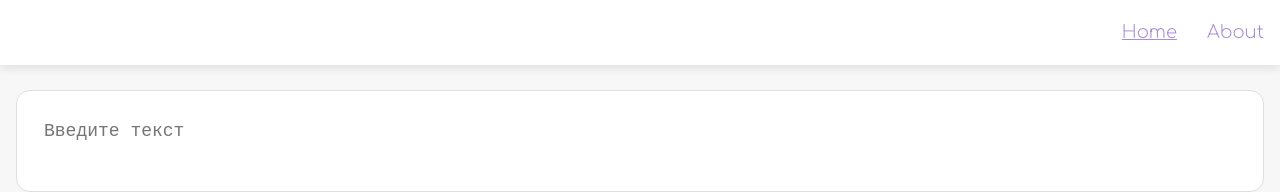
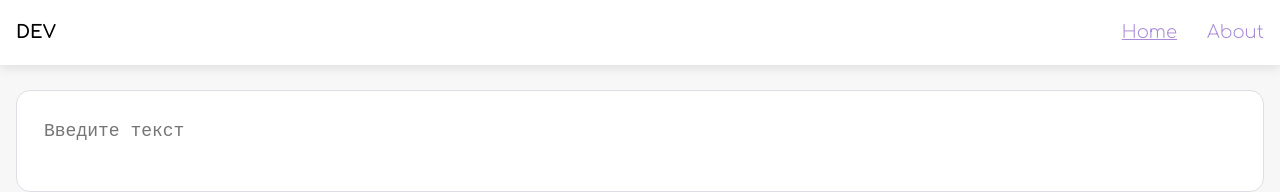
Before and after one commit to IvanKrivosh/tocode-vue-3-notes, a Vue app: page / in a window 1280 px wide. Shown: the top 192 px of the page. Built offline with nearby package versions, Linux system fonts and the light colour scheme.

Commit message:
fix: composition api

```diff
--- a/src/components/FooterComponent.vue
+++ b/src/components/FooterComponent.vue
@@ -10,15 +10,12 @@
   </div>
 </template>
 
+<script setup>
+import { links } from '@/_config';
+</script>
+
 <script>
-import { links, title } from '@/_config';
 export default {
   name: 'FooterComponent',
-  data() {
-    return {
-      title,
-      links,
-    };
-  },
 };
 </script>
--- a/src/components/HeaderComponent.vue
+++ b/src/components/HeaderComponent.vue
@@ -2,7 +2,7 @@
   <header class="navbar">
     <div class="container">
       <div class="navbar-content">
-        <a class="navbar-logo" href="/">{{ title }}</a>
+        <a class="navbar-logo" href="/">{{ app.title }}</a>
         <ul class="navbar-list">
           <li v-for="item of links" class="navbar-item" :key="item.link">
             <router-link :to="item.link" class="navbar-link">{{
@@ -15,16 +15,12 @@
   </header>
 </template>
 
+<script setup>
+import { links, app } from '@/_config';
+</script>
+
 <script>
-import { links, title } from '@/_config';
-
 export default {
   name: 'HeaderComponent',
-  data() {
-    return {
-      title,
-      links,
-    };
-  },
 };
 </script>
```
